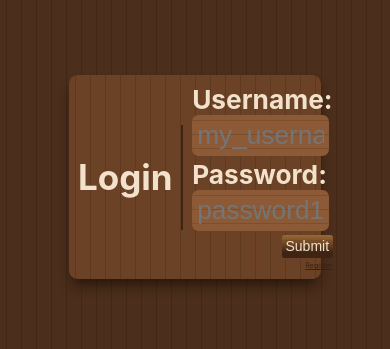
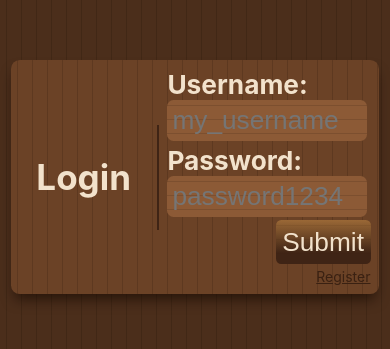
Before and after one commit to Emberalive/2br-front-end, a React (Vite) app: page / in a window 390 px wide. Shown: the part 245-594 px from the top of the page. Built offline with nearby package versions, Linux system fonts and the light colour scheme.

Commit message:
I have changed the size for the logn/register page so that it doesnt look squished and buttons are bigger and readable when on mobile view, the books are to low down, and the meta data for books is too small on mobile, font-size needs to be biger

```diff
--- a/src/index.css
+++ b/src/index.css
@@ -449,4 +449,22 @@ button:hover {
             font-size: .75em;
         }
     }
+    button {
+        font-size: .75em;
+    }
+    form {
+        .link__buttons {
+            .link-button {
+                font-size: .4em ;
+            }
+        }
+    }
+
+
+    .component__wrapper {
+        .component__container {
+            max-width: 90%;
+        }
+    }
+
 }
```
